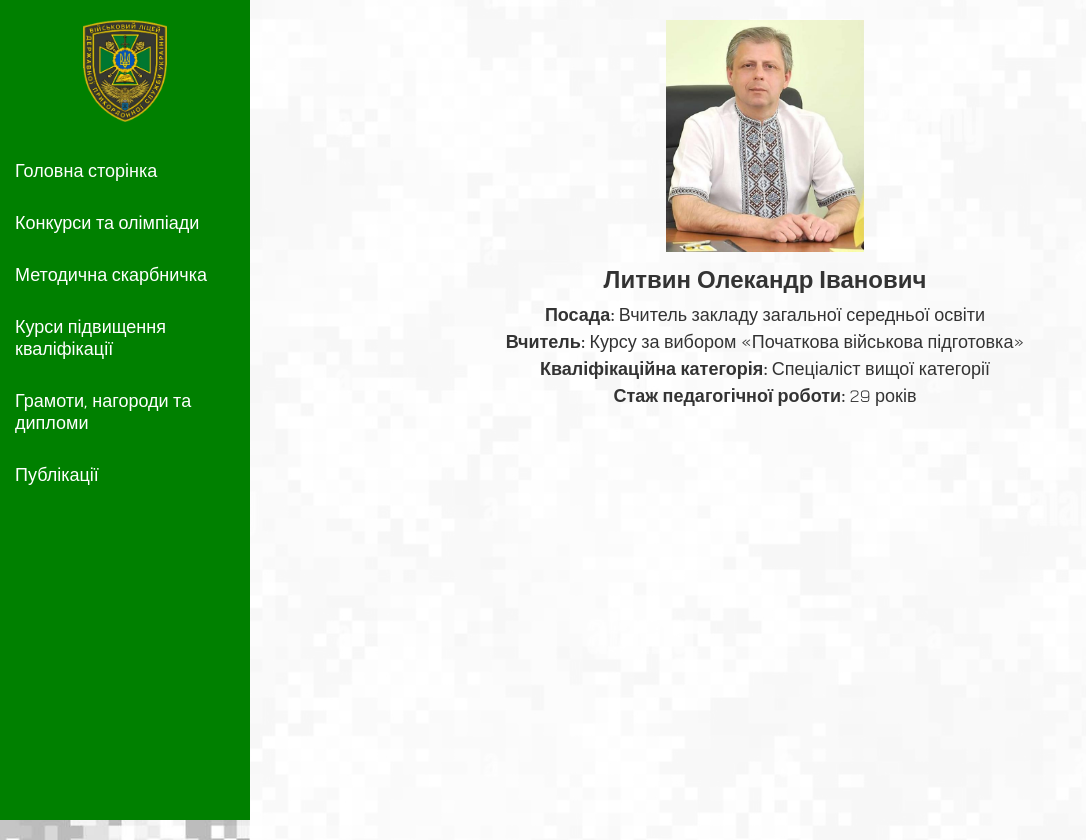
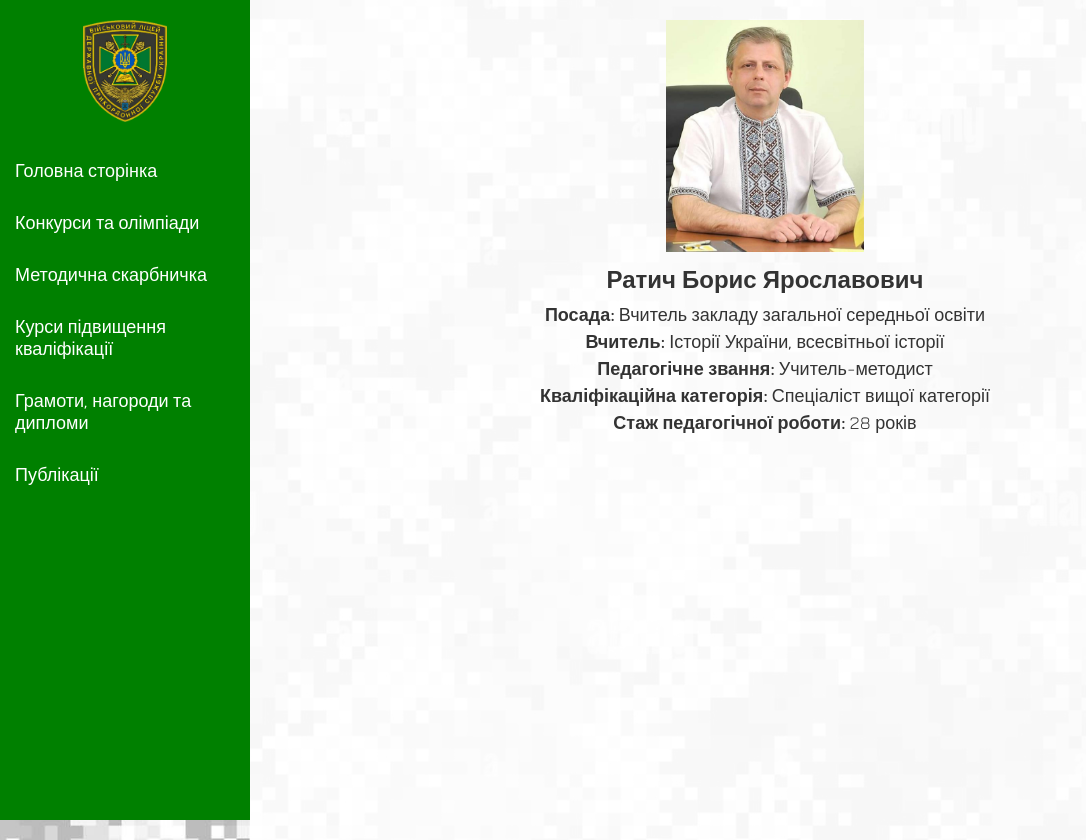
Before and after one commit to Goratsiy21/RATYCH, a plain HTML site: page index.html in a window 1280 px wide. Shown: the whole page, without its empty margins (0-1086 px from the left). Drawn offline with nearby package versions, Linux system fonts and the light colour scheme.

Commit message:
Update index.html

```diff
--- a/index.html
+++ b/index.html
@@ -123,11 +123,12 @@
     <div class="main-content" id="main">
         <div class="profile">
             <img src="img/1.jpg" alt="Фото">
-            <h1>Литвин Олекандр Іванович</h1>
+            <h1>Ратич Борис Ярославович</h1>
             <p><span class="label">Посада:</span> Вчитель закладу загальної середньої освіти</p>
-            <p><span class="label">Вчитель:</span> Курсу за вибором «Початкова військова підготовка»</p>
+            <p><span class="label">Вчитель:</span> Історії України,  всесвітньої історії</p>
+            <p><span class="label">Педагогічне звання:</span> Учитель-методист</p>
             <p><span class="label">Кваліфікаційна категорія:</span> Спеціаліст вищої категорії</p>
-            <p><span class="label">Стаж педагогічної роботи:</span> 29 років</p>
+            <p><span class="label">Стаж педагогічної роботи:</span> 28 років</p>
         </div>
     </div>
 
```
